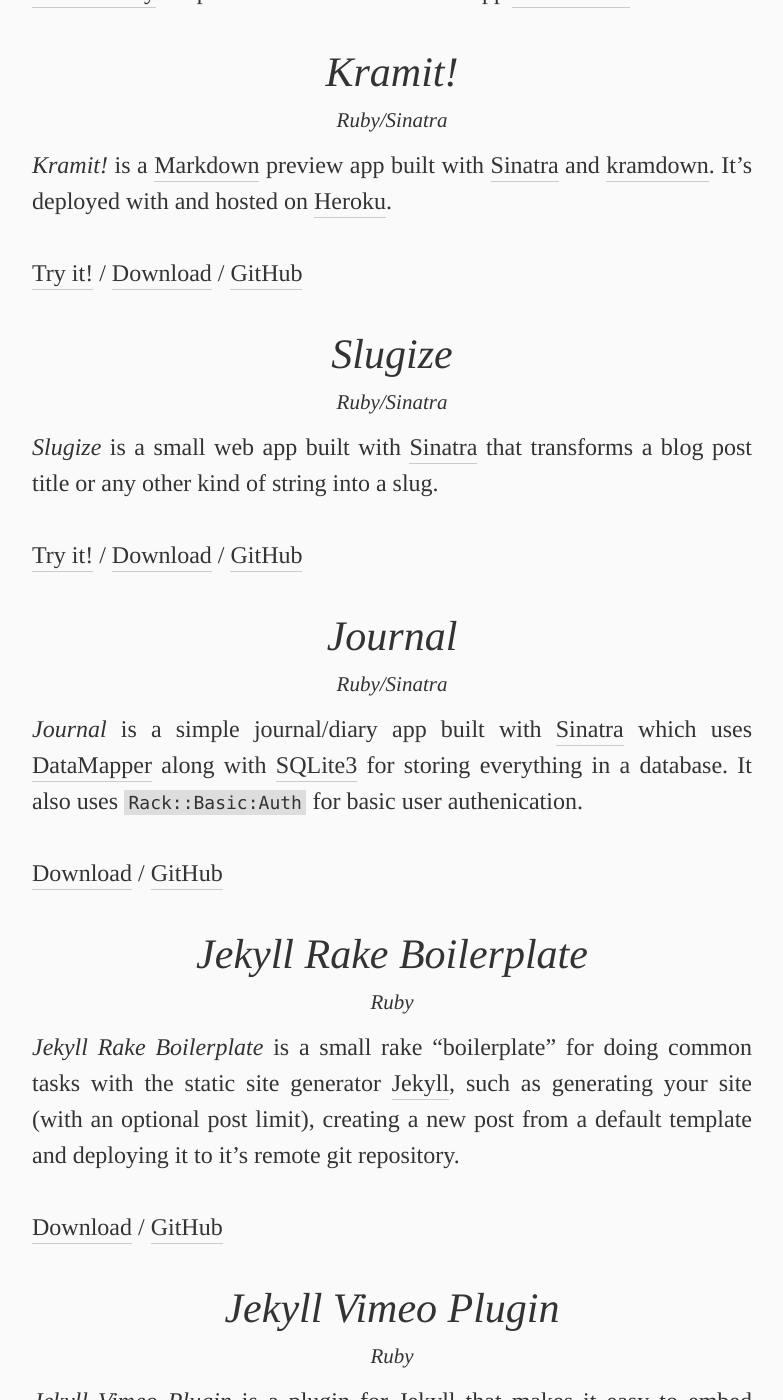
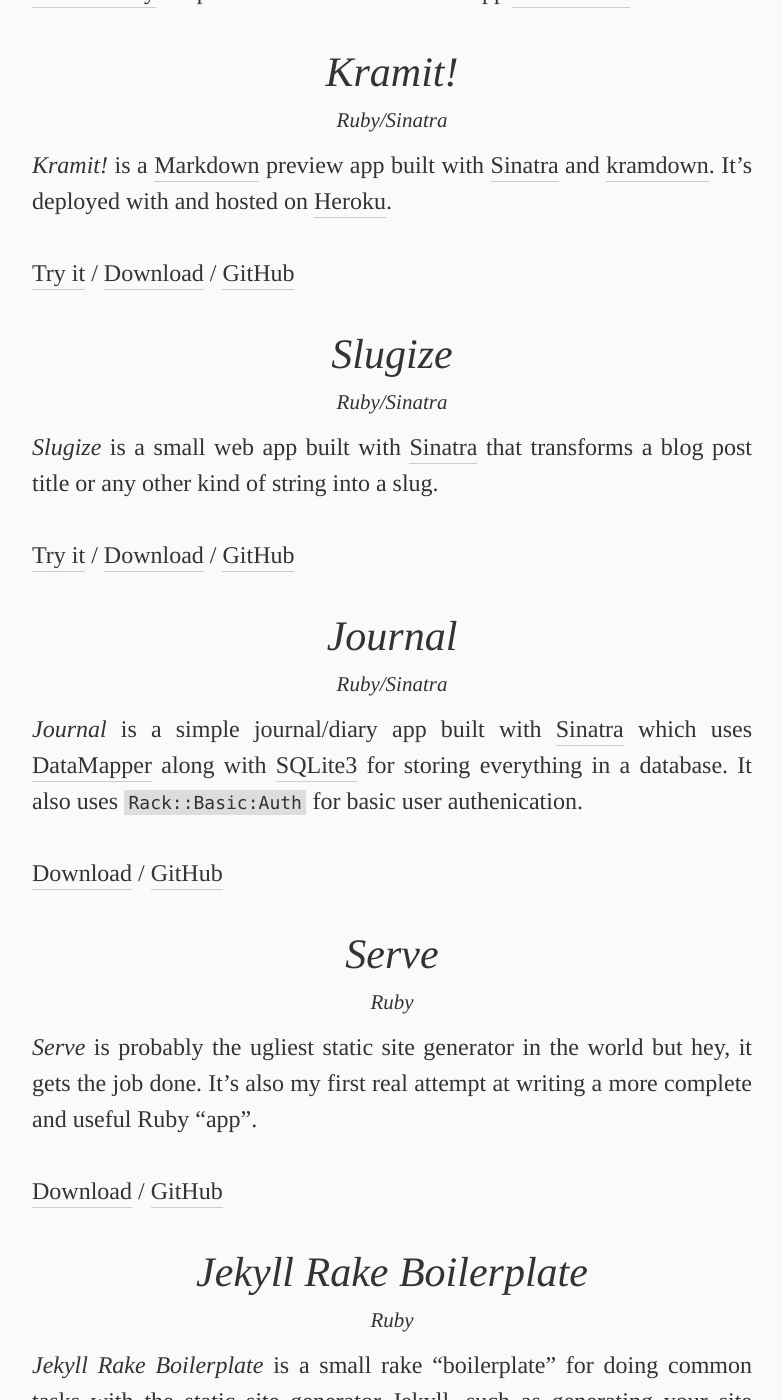
Before and after one commit to gummesson/ellengummesson, a Jekyll site: the page built from projects.md, in a window 1280 px wide and 1400 px high, scrolled down 532 px. Shown: the whole window, without its empty margins (248-1031 px from the left). Built offline with Jekyll 4.4.1, drawn with Linux system fonts in a browser that asks for light colours.

Commit message:
Updated.

```diff
--- a/humans.txt
+++ b/humans.txt
@@ -7,7 +7,7 @@
 
 /* THE SITE */
 
-Lastest Update: 2013/01/18
+Lastest Update: 2013/01/19
      Standards: HTML5 & CSS3
     Components: HTML5Shiv
       Software: gVim         (http://www.vim.org/)
--- a/projects.md
+++ b/projects.md
@@ -11,7 +11,7 @@
 
 *Kramit!* is a [Markdown](http://daringfireball.net/projects/markdown/ "Markdown") preview app built with [Sinatra](http://www.sinatrarb.com/ "Sinatra") and [kramdown](http://kramdown.rubyforge.org/ "kramdown"). It's deployed with and hosted on [Heroku](http://www.heroku.com/ "Heroku").
 
-[Try it!](http://kramit.ellengummesson.com/ "Kramit!") / [Download](https://github.com/gummesson/kramit/zipball/master "Download Kramit!") / [GitHub](https://github.com/gummesson/kramit "Kramit! on GitHub")
+[Try it](http://kramit.ellengummesson.com/ "Kramit!") / [Download](https://github.com/gummesson/kramit/zipball/master "Download Kramit!") / [GitHub](https://github.com/gummesson/kramit "Kramit! on GitHub")
 
 ## Slugize
 
@@ -19,7 +19,7 @@
 
 *Slugize* is a small web app built with [Sinatra](http://www.sinatrarb.com/ "Sinatra") that transforms a blog post title or any other kind of string into a slug.
 
-[Try it!](http://slugize.ellengummesson.com/ "Slugize") / [Download](https://github.com/gummesson/slugize/zipball/master "Download Slugize") / [GitHub](https://github.com/gummesson/slugize "Slugize on GitHub")
+[Try it](http://slugize.ellengummesson.com/ "Slugize") / [Download](https://github.com/gummesson/slugize/zipball/master "Download Slugize") / [GitHub](https://github.com/gummesson/slugize "Slugize on GitHub")
 
 ## Journal
 
@@ -28,6 +28,14 @@
 *Journal* is a simple journal/diary app built with [Sinatra](http://www.sinatrarb.com/ "Sinatra") which uses [DataMapper](http://datamapper.org "DataMapper") along with [SQLite3](http://www.sqlite.org/ "SQLite3") for storing everything in a database. It also uses `Rack::Basic:Auth` for basic user authenication.
 
 [Download](https://github.com/gummesson/journal/zipball/master "Download Journal") / [GitHub](https://github.com/gummesson/journal "Journal on GitHub")
+
+## Serve
+
+<p class="margin-small small centered italic">Ruby</p>
+
+*Serve* is probably the ugliest static site generator in the world but hey, it gets the job done. It's also my first real attempt at writing a more complete and useful Ruby "app".
+
+[Download](https://github.com/gummesson/serve/zipball/master "Download Serve") / [GitHub](https://github.com/gummesson/serve "Serve on GitHub")
 
 ## Jekyll Rake Boilerplate
 
```
Also changed, not shown: 2 other files.
